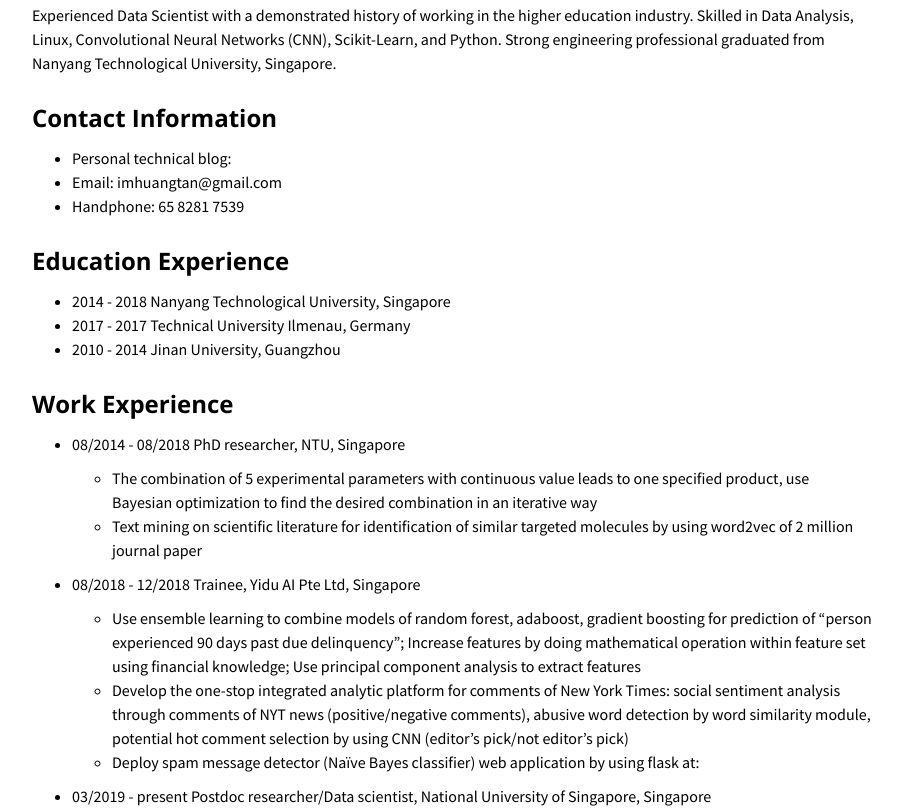
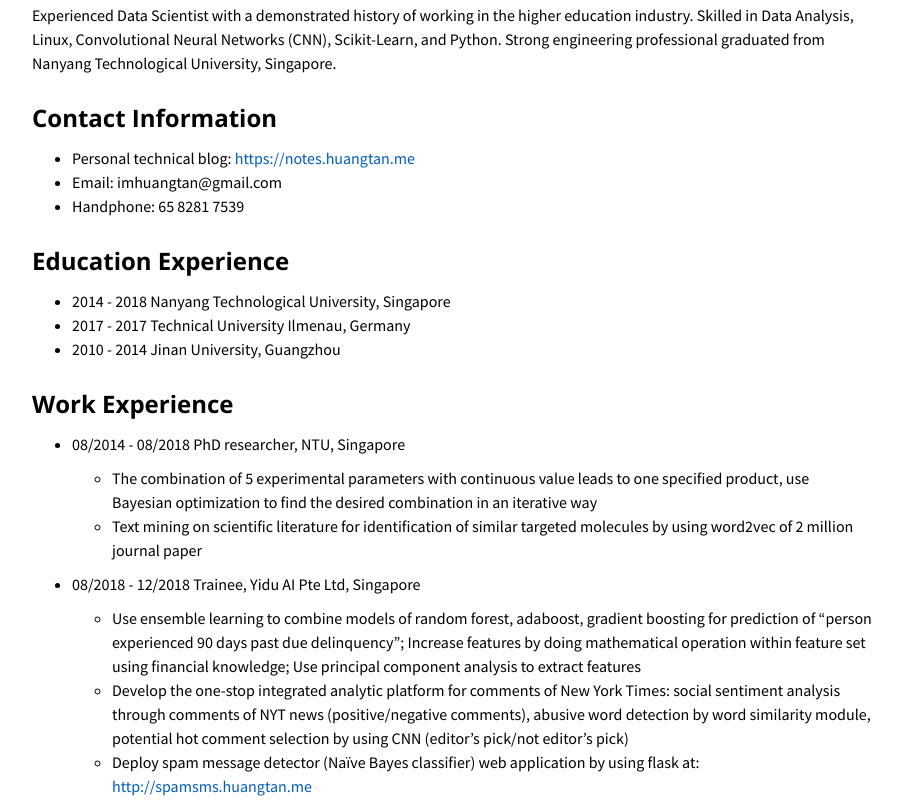
Before and after one commit to timhuang123/resume.github.io, a plain HTML site: page index.html in a window 1280 px wide. Shown: the part 309-1120 px from the top of the page, without its empty margins (188-1090 px from the left). Drawn offline with nearby package versions, Linux system fonts and the light colour scheme.

Commit message:
Add files via upload

```diff
--- a/index.html
+++ b/index.html
@@ -60,7 +60,7 @@
 
             <h2 class="add-top-margin">Contact Information</h2>
             <ul>
-              <li>Personal technical blog: <https://notes.huangtan.me></li>
+              <li>Personal technical blog: <a href="https://notes.huangtan.me" target="_blank"> https://notes.huangtan.me </a> </li>
               <li>Email: imhuangtan@gmail.com</li>
               <li>Handphone: 65 8281 7539</li>
             </ul>
@@ -90,7 +90,7 @@
                 <ul>
                   <li>Use ensemble learning to combine models of random forest, adaboost, gradient boosting for prediction of “person experienced 90 days past due delinquency”; Increase features by doing mathematical operation within feature set using financial knowledge; Use principal component analysis to extract features</li>
                   <li>Develop the one-stop integrated analytic platform for comments of New York Times: social sentiment analysis through comments of NYT news (positive/negative comments), abusive word detection by word similarity module, potential hot comment selection by using CNN (editor’s pick/not editor’s pick)</li>
-                  <li>Deploy spam message detector (Naïve Bayes classifier) web application by using flask at: <http://spamsms.huangtan.me></li>
+                  <li>Deploy spam message detector (Naïve Bayes classifier) web application by using flask at: <a href="http://spamsms.huangtan.me" target="_blank"> http://spamsms.huangtan.me </a> </li>
                 </ul>
 
               <li>03/2019 - present Postdoc researcher/Data scientist, National University of Singapore, Singapore  </li>
@@ -146,7 +146,8 @@
 
               <li>Other project </li>
               <ul>
-                <li>Singapore website (Chinese version) directory for the purpose of local residents’ convenience: <https://sousg.huangtan.me></li>
+                <li>Singapore website (Chinese version) directory for the purpose of local residents’ convenience: <a href="https://sousg.huangtan.me" target="_blank"> https://sousg.huangtan.me </a></li>
+
               </ul>
             </ul>
 
```
